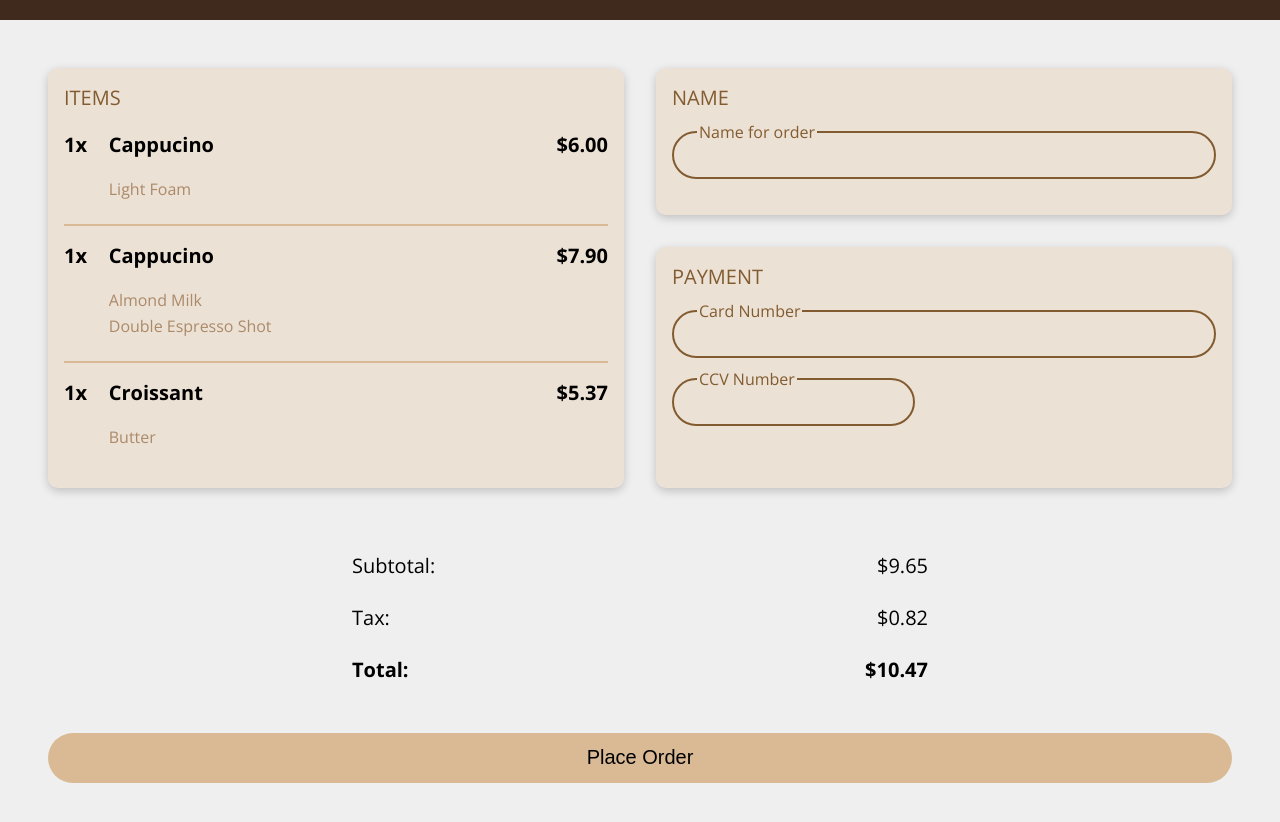
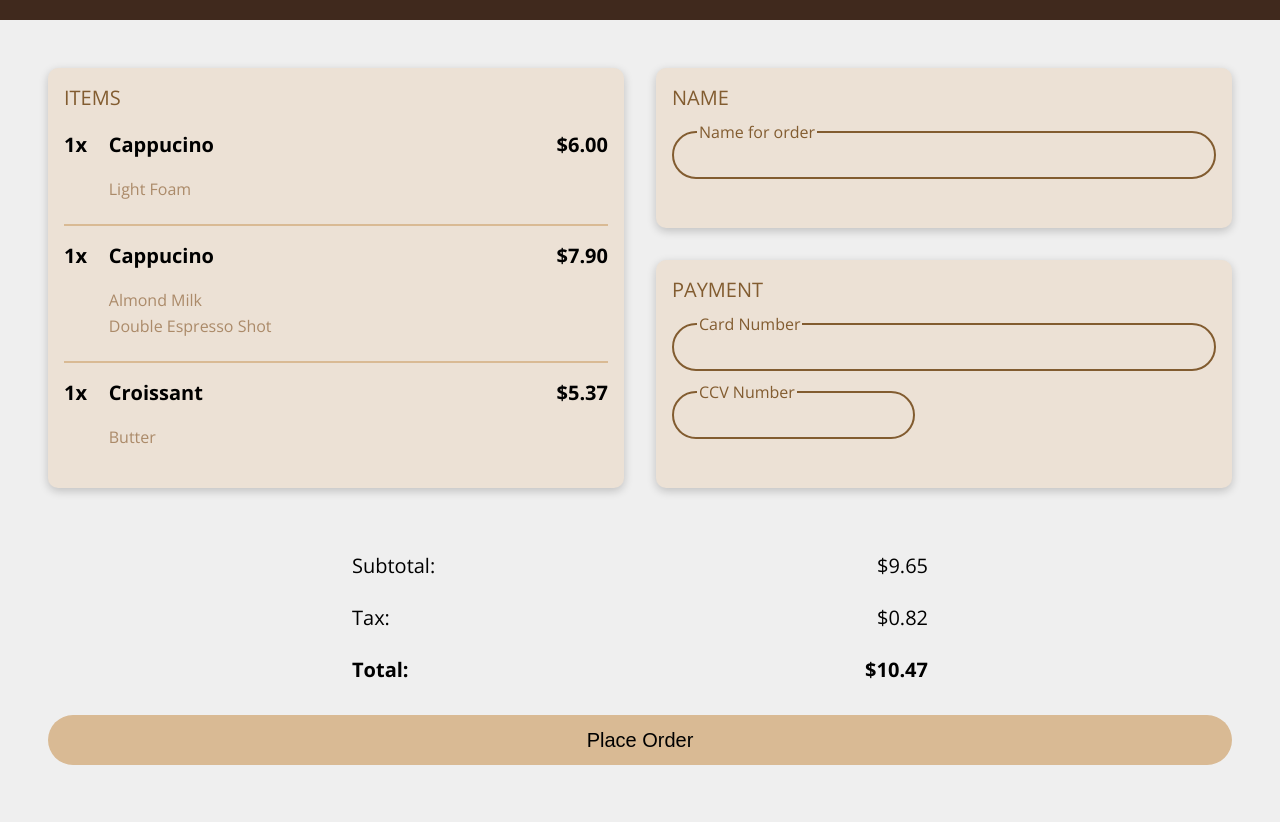
Before and after one commit to AtomicMegaNerd/web-dev-intro, a plain HTML site: page projects/coffee/index.html in a window 1280 px wide. Shown: the part 76-898 px from the top of the page. Drawn offline with nearby package versions, Linux system fonts and the light colour scheme.

Commit message:
Even simpler

```diff
--- a/projects/coffee/css/coffee.css
+++ b/projects/coffee/css/coffee.css
@@ -191,7 +191,6 @@ body {
   column-gap: 2em;
   background-color: #efefef;
   grid-template-columns: 1fr 1fr 1fr 1fr;
-  grid-template-rows: 0.5fr 1fr 0.75fr 0.5fr;
   grid-template-areas:
     "items      items       name        name"
     "items      items       payment     payment"
```
